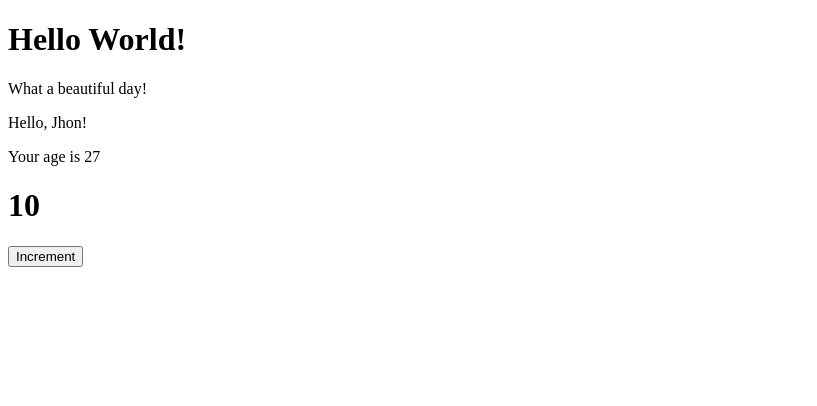
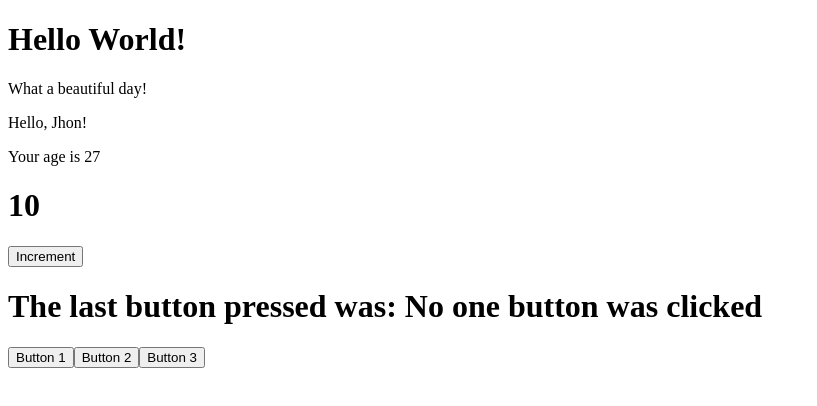
Before and after one commit to Emiliano-S/react-exercises, a React (Create React App) app: page / in a window 1280 px wide. Shown: the top 406 px of the page, without its empty margins (0-817 px from the left). Built offline with nearby package versions, Linux system fonts and the light colour scheme.

Commit message:
End: esercizio events-03

```diff
--- a/src/App.js
+++ b/src/App.js
@@ -1,5 +1,6 @@
 import React from 'react';
 import { ClickCounter } from './ClickCounter';
+import { ClickTracker } from './ClickTracker';
 import { Hello } from './Hello';
 import { Welcome } from './Welcome';
 
@@ -10,6 +11,7 @@ export class App extends React.Component{
                 <Hello />
                 <Welcome name="Jhon" age={27}/>
                 <ClickCounter incrementAmount = {2} initialValue = {10} incrementInterval = {500} />
+                <ClickTracker />
             </div>
         );
     };
--- /dev/null
+++ b/src/ClickTracker.js
@@ -0,0 +1,25 @@
+import React from "react";
+
+
+export class ClickTracker extends React.Component{
+    state = {
+        lastButton: 'No one button was clicked'
+    }
+
+    buttonClickEvent = (event) =>{
+        this.setState({
+            lastButton: event.target.name
+        })
+    }
+
+    render(){
+        return(
+            <div>
+                <h1>The last button pressed was: {this.state.lastButton}</h1>
+                <button name='Button 1' onClick={this.buttonClickEvent}>Button 1</button>
+                <button name='Button 2' onClick={this.buttonClickEvent}>Button 2</button>
+                <button name='Button 3' onClick={this.buttonClickEvent}>Button 3</button>
+            </div>
+        )
+    }
+}
```
